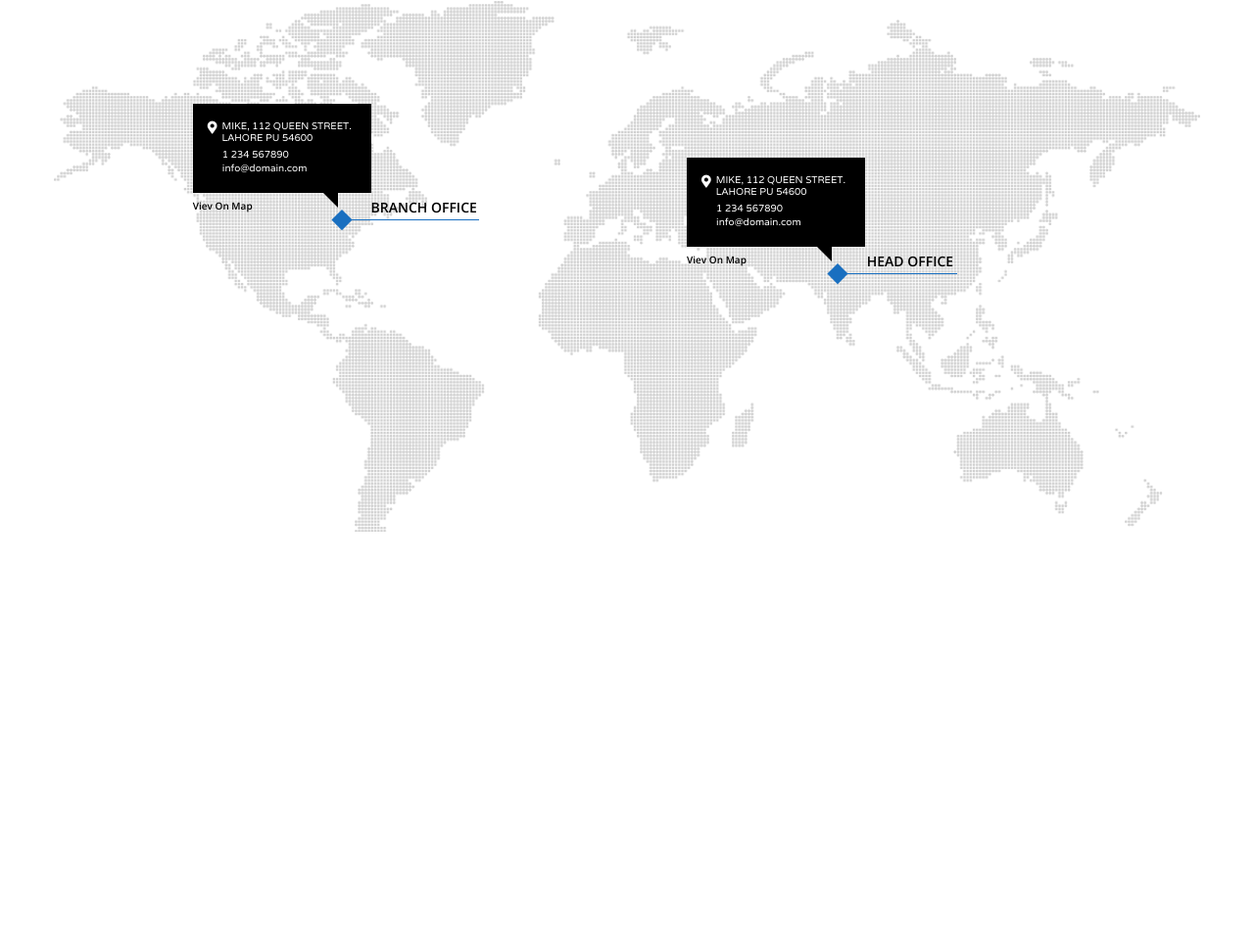
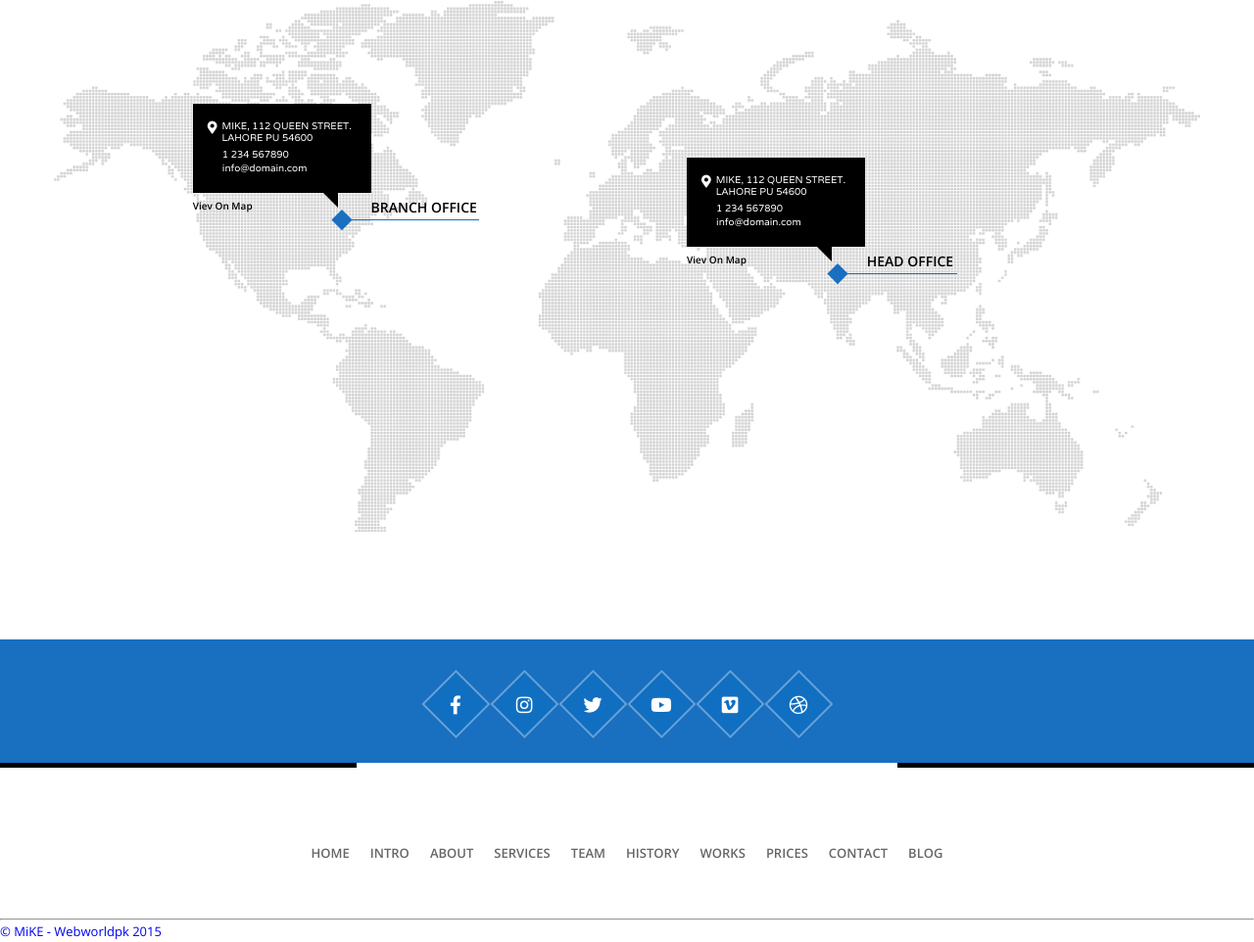
Before and after one commit to ValeryGazzaev/mike, a plain HTML site: page index.html in a window 1280 px wide. Shown: the part 10647-11609 px from the top of the page at 98% size. Before the commit the page ends 11300 px from the top, so only its background shows below. Drawn offline with nearby package versions, Linux system fonts and the light colour scheme.

Commit message:
footer starting

```diff
--- a/css/blocks/contacts.css
+++ b/css/blocks/contacts.css
@@ -28,6 +28,7 @@
 	content: '';
 	left: 50%;
 	-webkit-transform: translateX(-50%);
+	-ms-transform: translateX(-50%);
 	transform: translateX(-50%);
 	bottom: -18px;
 	width: 40px;
@@ -42,8 +43,10 @@
 
 .contacts-wrap form .top-line {
 	display: -webkit-box;
+	display: -ms-flexbox;
 	display: flex;
 	-webkit-box-pack: justify;
+	-ms-flex-pack: justify;
 	justify-content: space-between;
 	margin-bottom: 46px;
 }
@@ -86,7 +89,8 @@
 	position: relative;
 	left: 50%;
 	-webkit-transform: translateX(-50%);
-	        transform: translateX(-50%);
+	-ms-transform: translateX(-50%);
+	transform: translateX(-50%);
 	width: 100%;
 	height: 542px;
 	background-repeat: no-repeat;
@@ -104,6 +108,7 @@
 	top: 19.3%;
 	left: 19.9%;
 	-webkit-transform: translateX(-50%);
+	-ms-transform: translateX(-50%);
 	transform: translateX(-50%);
 }
 
@@ -111,6 +116,7 @@
 	top: 29.5%;
 	left: 63%;
 	-webkit-transform: translateX(-50%);
+	-ms-transform: translateX(-50%);
 	transform: translateX(-50%);
 }
 
@@ -140,8 +146,10 @@
 	display: -ms-flex;
 	display: -o-flex;
 	display: -webkit-box;
+	display: -ms-flexbox;
 	display: flex;
 	-webkit-box-pack: justify;
+	-ms-flex-pack: justify;
 	justify-content: space-between;
 	text-transform: uppercase;
 	font-family: 'Varela', sans-serif;
@@ -218,9 +226,11 @@
 	height: 15px;
 	bottom: -8px;
 	-webkit-transform-origin: 0 0;
-	        transform-origin: 0 0;
+	-ms-transform-origin: 0 0;
+	transform-origin: 0 0;
 	-webkit-transform: rotate(45deg);
-	        transform: rotate(45deg);
+	-ms-transform: rotate(45deg);
+	transform: rotate(45deg);
 }
 
 .contacts-bottom .contacts-block-rigth .block-lower p:nth-child(2)::after {
@@ -283,7 +293,8 @@
 		-o-flex-direction: column;
 		-webkit-box-orient: vertical;
 		-webkit-box-direction: normal;
-		        flex-direction: column;
+		-ms-flex-direction: column;
+		flex-direction: column;
 	}
 	.contacts-wrap form .top-line input {
 		width: 100%;
--- /dev/null
+++ b/css/blocks/footer.css
@@ -0,0 +1,68 @@
+.footer-social {
+	position: relative;
+	background-color: #196fc0;
+	border-bottom: 5px solid #000;
+}
+
+.footer-social .social-inner {
+	position: relative;
+	bottom: -5px;
+	max-width: 552px;
+	display: -webkit-flex;
+	display: -moz-flex;
+	display: -ms-flex;
+	display: -o-flex;
+	display: flex;
+	justify-content: center;
+	margin: 0 auto;
+	border-bottom: 5px solid #fff;
+	padding: 26px 0 25px;
+}
+
+.footer-social .social-inner a {
+	position: relative;
+	display: block;
+	width: 70px;
+	height: 70px;
+	background-image: url('../../img/rhomb-t.png');
+	transition: all 0.2s ease;
+	color: #fff;
+}
+
+.footer-social .social-inner a:hover {
+	background-image: url('../../img/rhombus.png');
+}
+
+.footer-social .social-inner a i {
+	position: absolute;
+	top: 50%;
+	left: 50%;
+	transform: translate(-50%, -50%);
+	font-size: 19px;
+}
+
+.footer-social .social-inner a:hover i {
+	color: #196fc0;
+}
+
+.footer-nav {
+	max-width: 645px;
+	display: -webkit-flex;
+	display: -moz-flex;
+	display: -ms-flex;
+	display: -o-flex;
+	display: flex;
+	justify-content: space-between;
+	margin: 0 auto;
+	text-transform: uppercase;
+	padding: 76px 0 56px;
+}
+
+.footer-nav a {
+	color: #666666;
+	font-weight: 600;
+}
+
+.footer-nav a:hover {
+	color: #196fc0;
+}
--- a/css/style.css
+++ b/css/style.css
@@ -20,3 +20,4 @@
 @import url('blocks/clients.css');
 @import url('blocks/latest.css');
 @import url('blocks/contacts.css');
+@import url('blocks/footer.css');
--- a/index.html
+++ b/index.html
@@ -1150,6 +1150,37 @@
 			</div>
 		</div>
 		<!-- end contacts -->
+		<!-- begin footer -->
+		<div class="footer">
+			<div class="footer-wrap">
+				<div class="footer-social">
+					<div class="social-inner">
+						<a class="social-btn fb-btn" href="#"><i class="fab fa-facebook-f"></i></a>
+						<a class="social-btn ig-btn" href="#"><i class="fab fa-instagram"></i></a>
+						<a class="social-btn tt-btn" href="#"><i class="fab fa-twitter"></i></a>
+						<a class="social-btn yt-btn" href="#"><i class="fab fa-youtube"></i></a>
+						<a class="social-btn vm-btn" href="#"><i class="fab fa-vimeo"></i></a>
+						<a class="social-btn db-btn" href="#"><i class="fab fa-dribbble"></i></a>
+					</div>
+				</div>
+				<div class="footer-nav">
+					<a href="#">Home</a>
+					<a href="#">Intro</a>
+					<a href="#">About</a>
+					<a href="#">Services</a>
+					<a href="#">Team</a>
+					<a href="#">History</a>
+					<a href="#">Works</a>
+					<a href="#">Prices</a>
+					<a href="#">Contact</a>
+					<a href="#">Blog</a>
+				</div>
+				<hr>
+				<div class="arrow-rhomb"></div>
+				<a class="copyright" href="#">© MiKE - Webworldpk 2015</a>
+			</div>
+		</div>
+		<!-- end footer -->
 	</div>
 	<script>document.write('<script src="http://' + (location.host || 'localhost').split(':')[0] + ':35729/livereload.js?snipver=1"></' + 'script>')</script>
 	<script> </script>
```
Also changed, not shown: img/rhomb-t.png (added).
